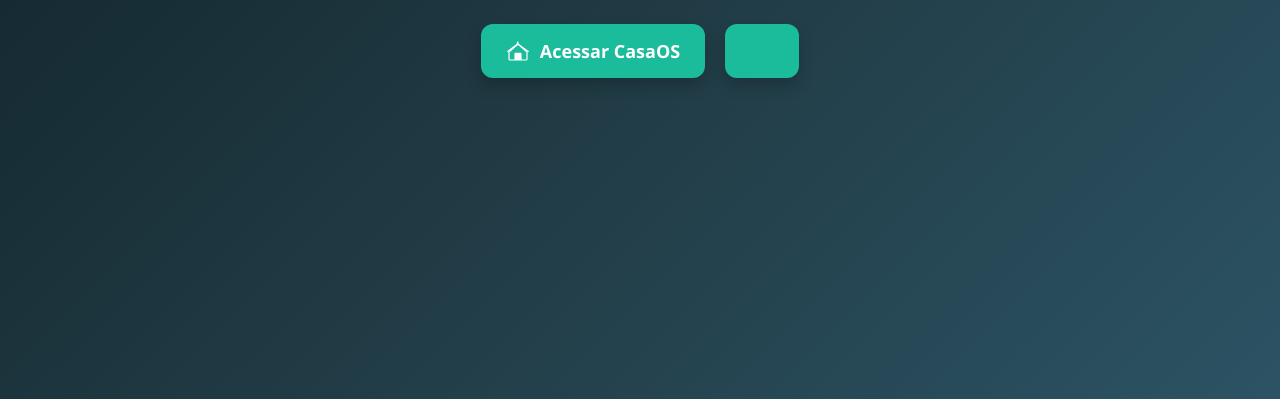
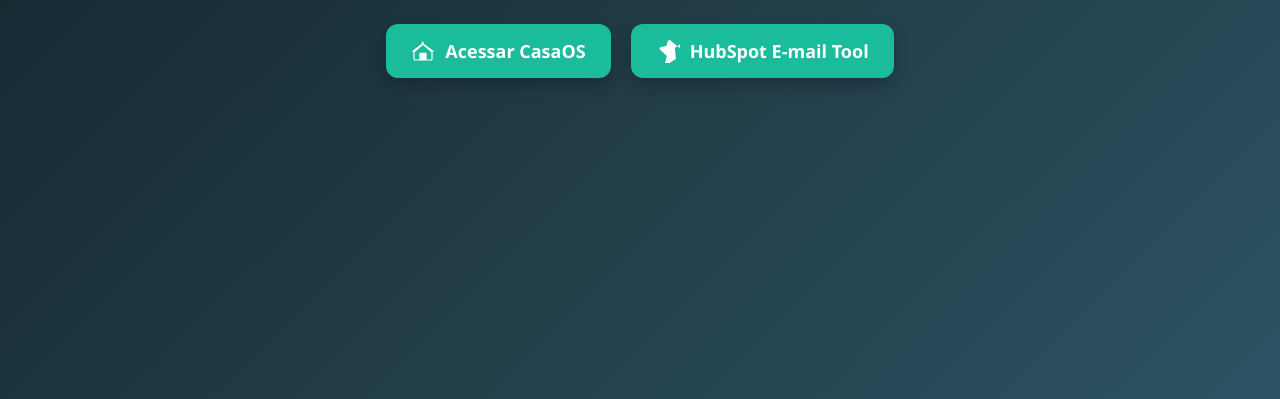
Before and after one commit to hirios/hirios, a plain HTML site: page index.html in a window 1280 px wide. Shown: the part 401-800 px from the top of the page. Drawn offline with Linux system fonts and the light colour scheme.

Commit message:
Update index.html

```diff
--- a/index.html
+++ b/index.html
@@ -66,4 +66,9 @@
 
     <a class="button" href="http://177.32.240.244:5050/" target="_blank">
       <!-- Ícone E-mail Marketing -->
-      <svg xmlns="http://www.w3.org/2000/svg" viewBox="0 0 512 512"><path d="M502.3 190.8l-192-160C302.4 25.5 289.5 20.5 276 24.1s-23.5 14.5-26.9 27.8L221.2 151.2l-113.7 17.6c-13.3 2.
+      <svg xmlns="http://www.w3.org/2000/svg" viewBox="0 0 512 512"><path d="M502.3 190.8l-192-160C302.4 25.5 289.5 20.5 276 24.1s-23.5 14.5-26.9 27.8L221.2 151.2l-113.7 17.6c-13.3 2.1-24.5 11.2-28.6 24.1s-.3 26.3 9.2 35.5l144 136-34 132.1c-3.4 13.2 1.3 27.3 11.9 35.8s25.2 10.4 37.3 3.6l160-96c11.1-6.7 17.4-19 16.2-31.8l-20.7-217.1 113.5-84.6c10.1-7.6 13.8-21.3 9.3-32.6z"/></svg>
+      HubSpot E-mail Tool
+    </a>
+  </div>
+</body>
+</html>
```
